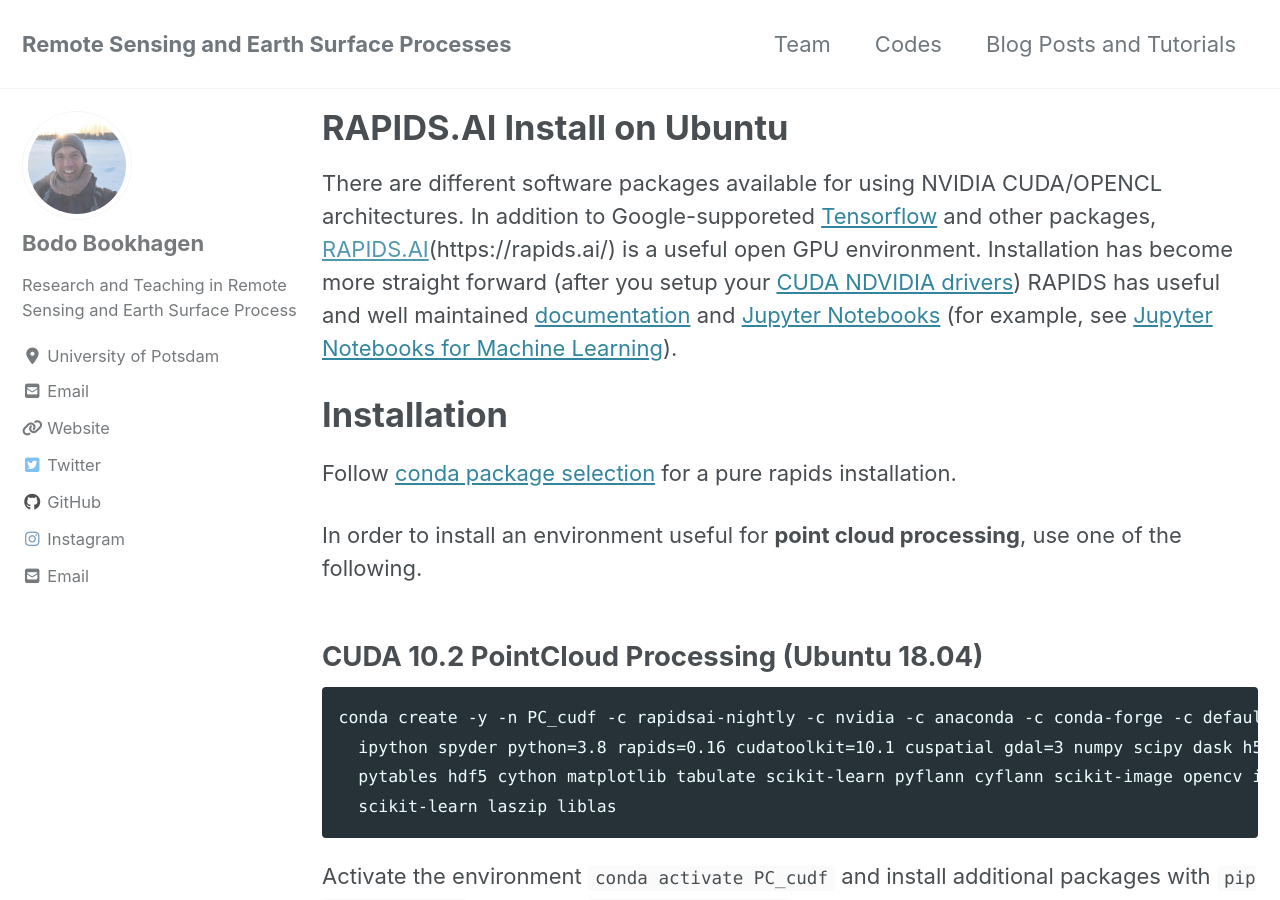
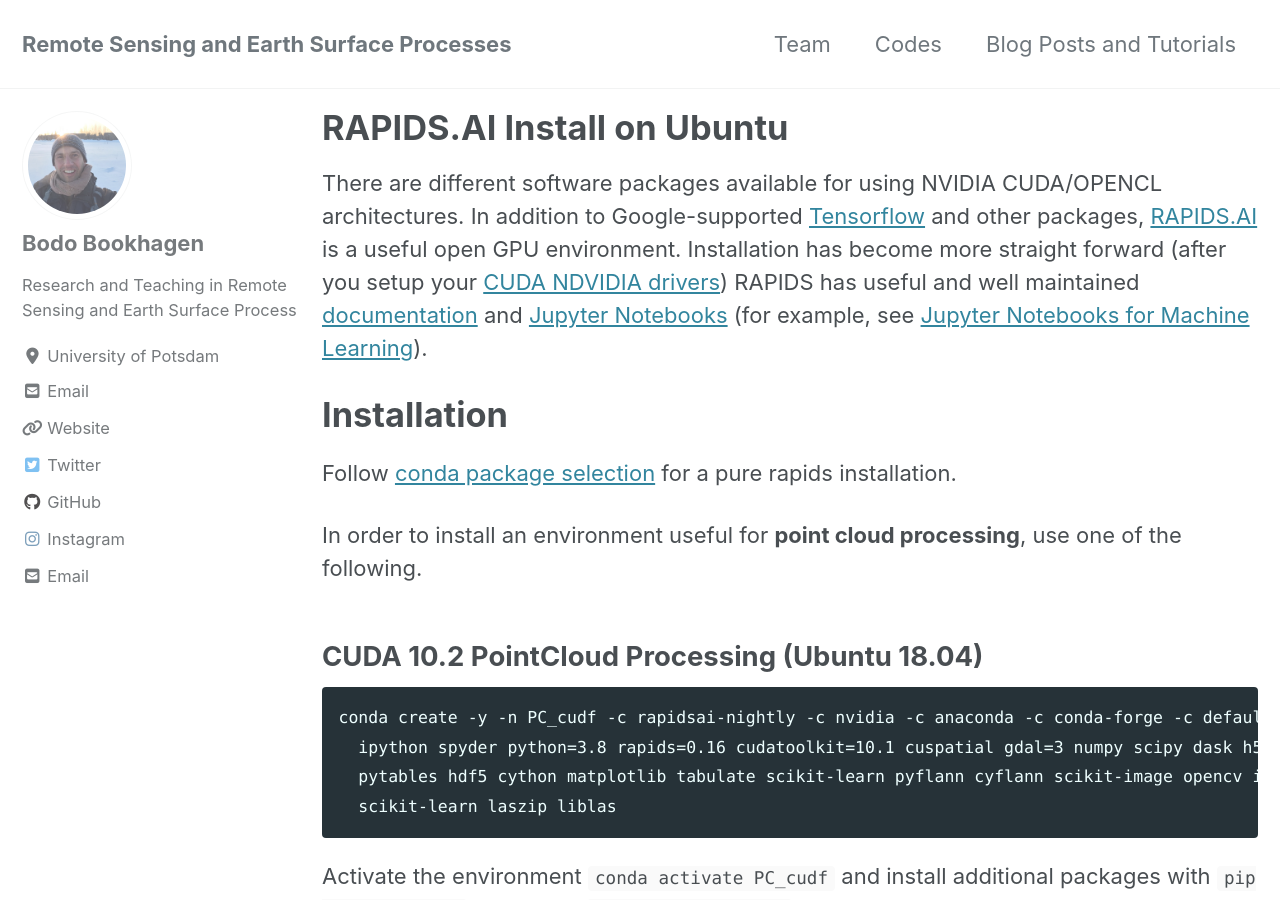
Before and after one commit to UP-RS-ESP/vacon.github.io, a Jekyll site: the page built from _posts/2020-10-19-rapidsAI-PointCloud-conda.md, in a window 1280 px wide and 900 px high. Built offline with Jekyll 4.4.1, drawn with Linux system fonts in a browser that asks for light colours; cached includes are drawn as plain includes; nearby versions of some CDN libraries.

Commit message:
Oct-20 2020

```diff
--- a/_posts/2020-10-19-rapidsAI-PointCloud-conda.md
+++ b/_posts/2020-10-19-rapidsAI-PointCloud-conda.md
@@ -18,7 +18,7 @@
   - cuspatial
 ---
 
-There are different software packages available for using NVIDIA CUDA/OPENCL architectures. In addition to Google-supporeted [Tensorflow](https://www.tensorflow.org/) and other packages, [RAPIDS.AI]()(https://rapids.ai/) is a useful open GPU environment. Installation has become more straight forward (after you setup your [CUDA NDVIDIA drivers](/posts/2020/10/CUDA-install-ubuntu/))
+There are different software packages available for using NVIDIA CUDA/OPENCL architectures. In addition to Google-supported [Tensorflow](https://www.tensorflow.org/) and other packages, [RAPIDS.AI](https://rapids.ai/) is a useful open GPU environment. Installation has become more straight forward (after you setup your [CUDA NDVIDIA drivers](/posts/2020/10/CUDA-install-ubuntu/))
 RAPIDS has useful and well maintained [documentation](https://docs.rapids.ai/) and [Jupyter Notebooks](https://github.com/rapidsai/notebooks) (for example, see [Jupyter Notebooks for Machine Learning](https://github.com/rapidsai/cuml/tree/branch-0.16/notebooks)).
 
 # Installation
```
Also changed, not shown: _posts/2020-10-19-CUDA-install-ubuntu.md (+1 -1 lines).
